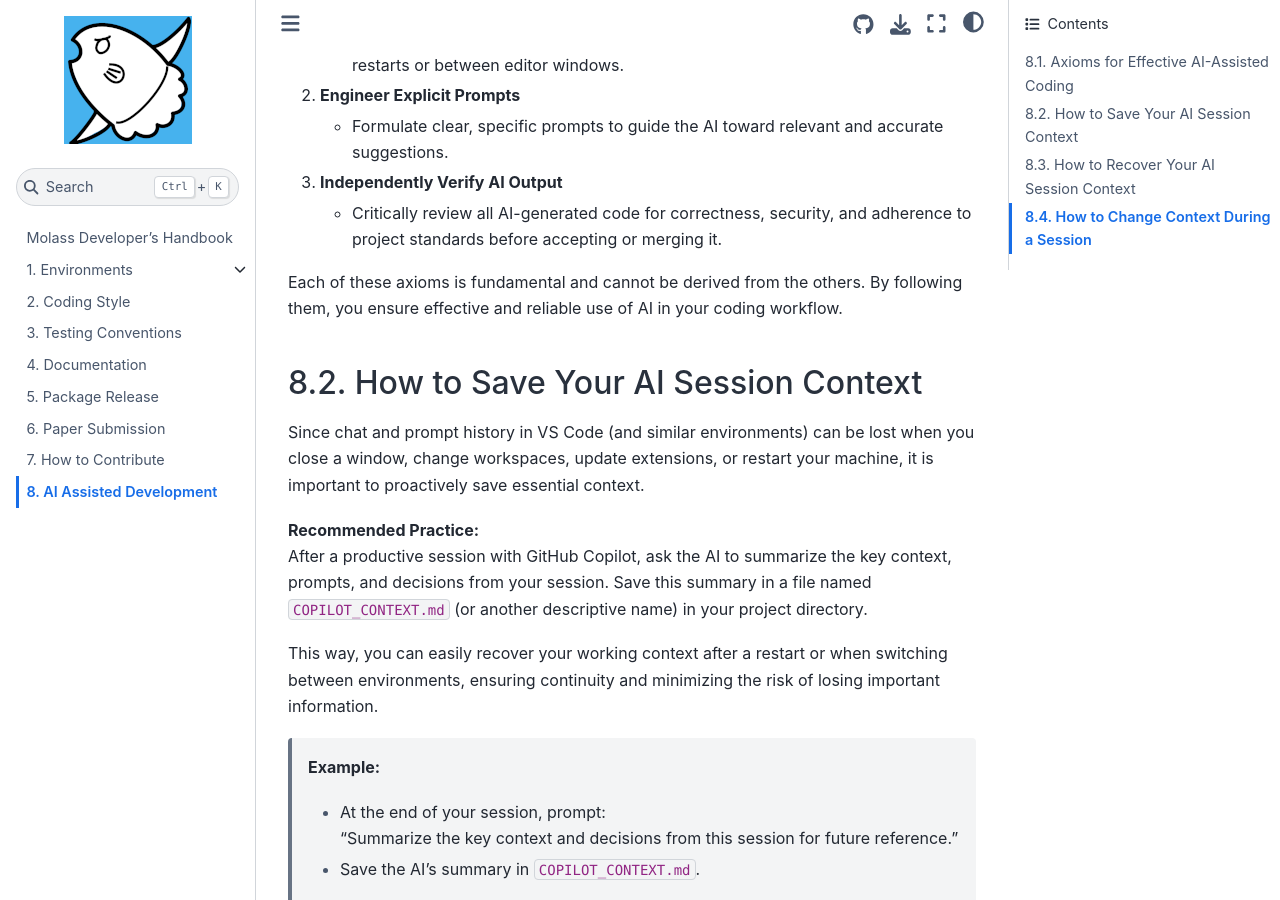
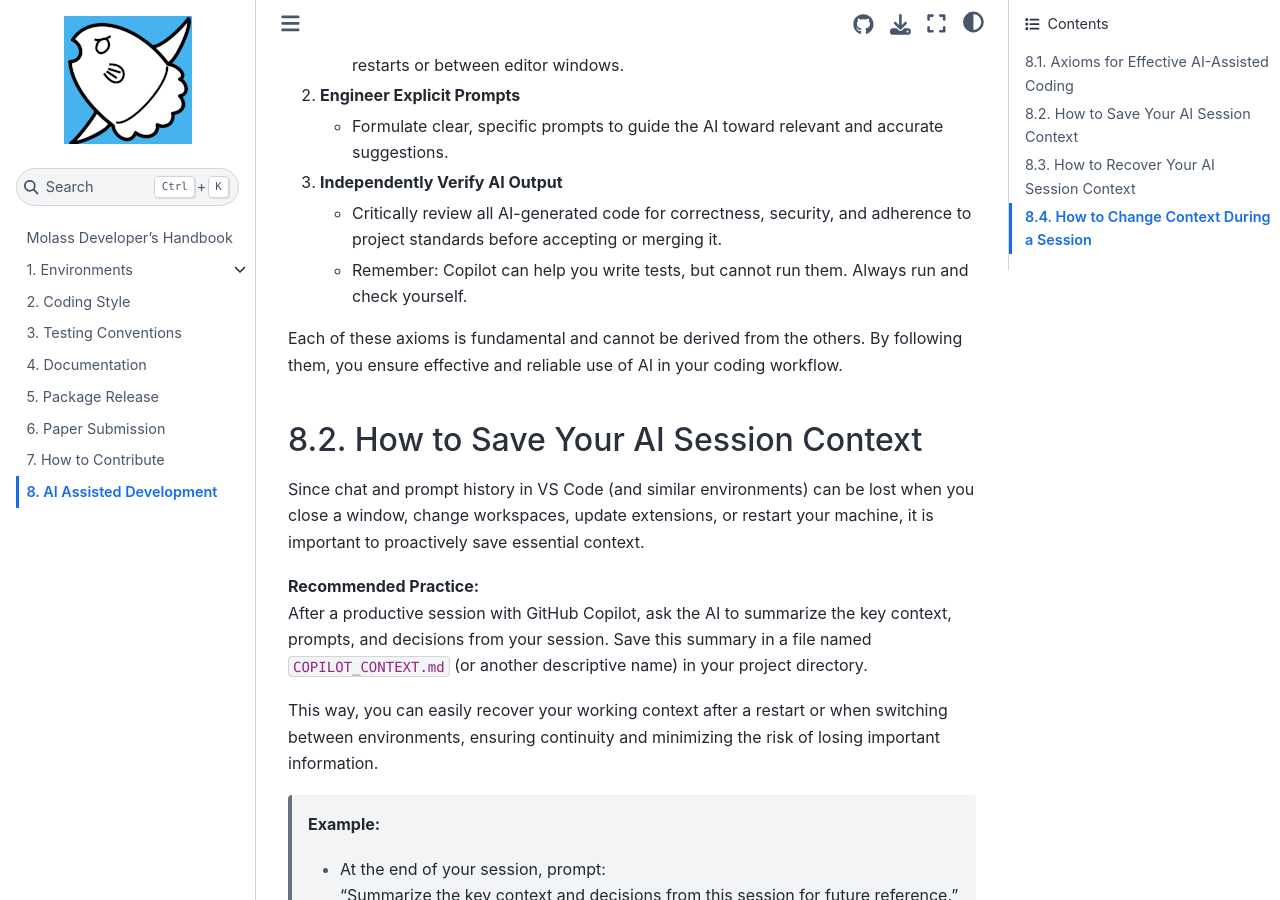
Before and after one commit to biosaxs-dev/molass-develop, a Jupyter Book: the page built from chapters/11/ai_assisted.md, in a window 1280 px wide and 900 px high, scrolled down 382 px. Built offline with Jupyter Book 1.0.4 settings and Sphinx 7.4.7 and the Sphinx Book theme 1.1.4, drawn with Linux system fonts in a browser that asks for light colours.

Commit message:
Add necessity of running tests yourself

```diff
--- a/chapters/11/ai_assisted.md
+++ b/chapters/11/ai_assisted.md
@@ -1,6 +1,6 @@
 # AI Assisted Development
 
-AI tools like GitHub Copilot [^1] can greatly enhance productivity, but effective use requires a few fundamental practices. The following axioms are essential for reliable and efficient AI-assisted coding.
+AI tools like GitHub Copilot[^1] can greatly enhance productivity, but effective use requires a few fundamental practices. The following axioms are essential for reliable and efficient AI-assisted coding.
 
 ## Axioms for Effective AI-Assisted Coding
 
@@ -12,6 +12,7 @@ AI tools like GitHub Copilot [^1] can greatly enhance productivity, but effectiv
 
 3. **Independently Verify AI Output**
    - Critically review all AI-generated code for correctness, security, and adherence to project standards before accepting or merging it.
+   - Remember: Copilot can help you write tests, but cannot run them. Always run and check yourself.
 
 Each of these axioms is fundamental and cannot be derived from the others. By following them, you ensure effective and reliable use of AI in your coding workflow.
 
```
